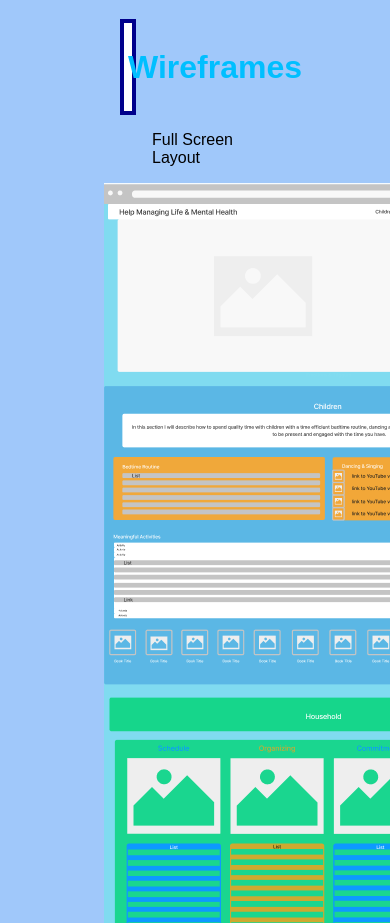
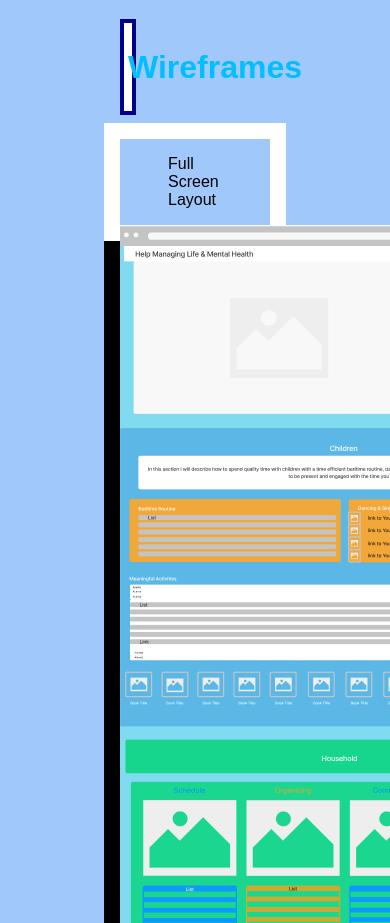
Before and after one commit to JWilliams216/my-pwp-jasmine, a plain HTML site: page public_html/documentation/milestone-2.html in a window 390 px wide. Shown: the part 8840-9763 px from the top of the page. Drawn offline with Linux system fonts and the light colour scheme.

```diff
--- a/public_html/documentation/milestone-2.html
+++ b/public_html/documentation/milestone-2.html
@@ -60,12 +60,14 @@
 <div class="contentH1">
     <h1>Wireframes</h1>
 </div>
-<div>
+
+<div class="fullScreenLayout">
     <p>Full Screen Layout</p>
     <img class="large1" src="../images/large1.jpg" alt="large1" >
     <img class="large2" src="../images/large2.jpg" alt="large2" >
 </div>
-<div>
+
+<div class="mobilLayout">
     <p>Mobil Layout</p>
     <img src="../images/mobil1.jpg" alt="mobil1" >
     <img src="../images/mobil2.jpg" alt="mobil2" >
--- a/public_html/styles/styles.css
+++ b/public_html/styles/styles.css
@@ -136,7 +136,9 @@ p {
 /************************
 ********Wireframes*******
  ************************/
-
+.fullScreenLayout {
+    border: 1em solid white;
+}
 .large1 {
     float: left;
 
@@ -145,3 +147,9 @@ p {
  .large2 {
      float: right;
  }
+
+
+
+.mobilLayout {
+    border: 1em solid black;
+}
```
